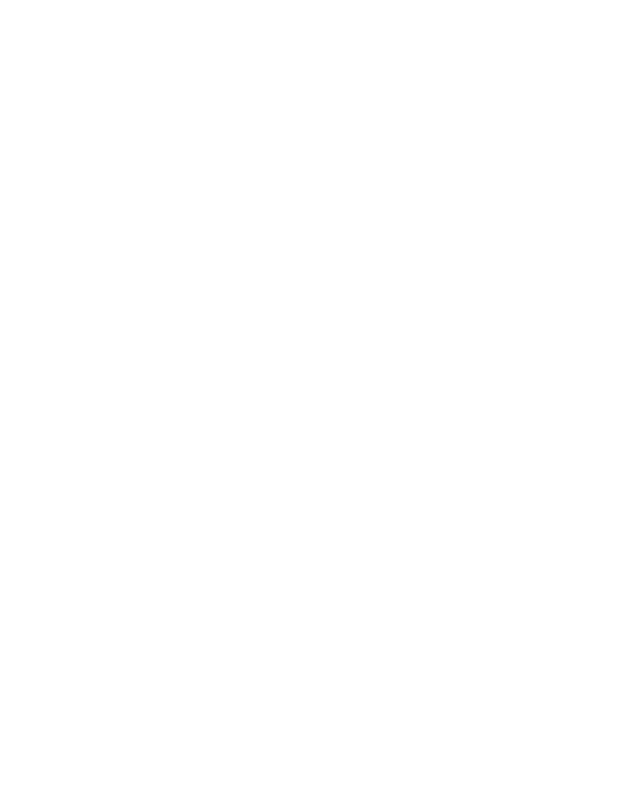
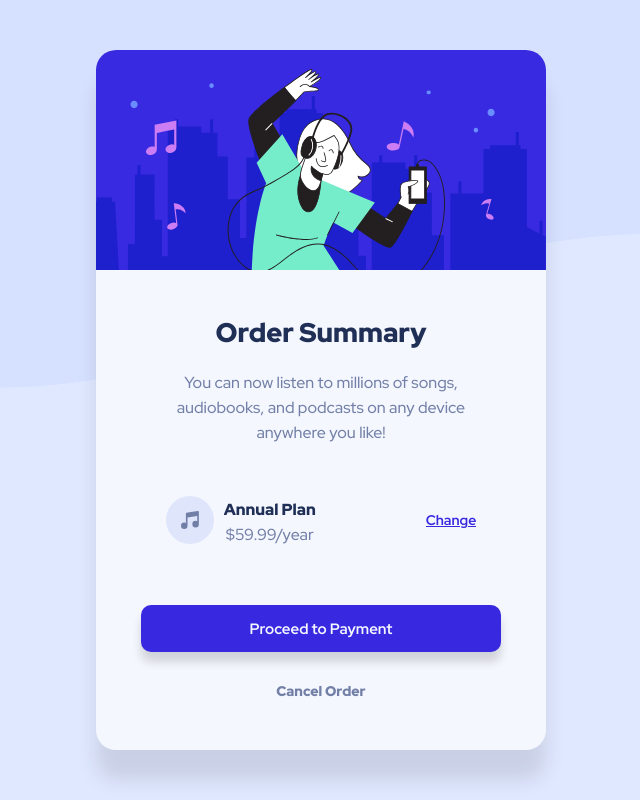
Before and after one commit to Acr2004/Order-Summary-Card-Component, a plain HTML site: page index.html in a window 1280 px wide. Shown: the whole page, without its empty margins (319-959 px from the left). Drawn offline with Linux system fonts and the light colour scheme.

Commit message:
Version 1.0.1

```diff
--- a/index.html
+++ b/index.html
@@ -14,7 +14,29 @@
 
     <body>
         <main>
+            <img src="Images/illustration-hero.svg" alt="Happy Music Listener">
 
+            <div id="card-text">
+                <div id="title-desc">
+                    <h1>Order Summary</h1>
+                    <p>You can now listen to millions of songs, audiobooks, and podcasts on any device anywhere you like!</p>
+                </div>
+
+                <div id="plan">
+                    <img id="music-icon" src="Images/icon-music.svg" alt="Music Icon">
+                    <div id="price">
+                        <span id="plan-title">Annual Plan</span>
+                        <span id="plan-price">$59.99/year</span>
+                    </div>
+                    <div id="plan-change-div">
+                        <span id="plan-change">Change</span>
+                    </div>
+                </div>
+
+                <button>Proceed to Payment</button>
+
+                <span id="cancel">Cancel Order</span>
+            </div>
         </main>
     </body>
 </html>
--- a/style.css
+++ b/style.css
@@ -4,6 +4,7 @@
     --bright-blue: rgb(56, 41, 224);
     --dark-blue: rgb(31, 47, 86);
     --desaturated-blue: rgb(114, 128, 167);
+    --medium-slate-blue: rgb(119, 109, 241);
     --pale-blue: rgb(224, 232, 255);
     --very-pale-blue: rgb(245, 247, 255);
 }
@@ -23,5 +24,119 @@
     justify-content: center;
     width: 100%;
     height: 100vh;
-    background-color: var(--very-dark-blue-mainbg);
+    background: url(Images/pattern-background-desktop.svg) no-repeat ;
+    background-size: contain;
+    background-color: var(--pale-blue);
+    padding: 20px;
 }
+
+main {
+    max-width: 450px;
+    height: 700px;
+    background-color: var(--very-pale-blue);
+    border-radius: 20px;
+    text-align: center;
+    box-shadow: 0 30px 20px 0 rgba(0, 0, 0, 0.1);
+}
+
+h1 {
+    margin: 40px 0 20px 0;
+    font-size: 27px;
+    font-weight: 900;
+    color: var(--dark-blue);
+}
+
+p {
+    color: var(--desaturated-blue);
+    padding: 0 50px 50px 50px;
+    line-height: 25px;
+    font-size: 16px;
+}
+
+#plan {
+    display: flex;
+    width: 69%;
+    align-items: center;
+    margin: auto;
+}
+
+#music-icon {
+    margin-right: 10px;
+}
+
+#price {
+    display: flex;
+    flex-direction: column;
+    color: var(--desaturated-blue);
+}
+
+#plan-title {
+    color: var(--dark-blue);
+    font-weight: 900;
+    padding: 4px 0;
+}
+
+#plan-change-div {
+    margin: 0 0 0 auto;
+    text-align: right;
+    font-size: 14px;
+    color: var(--bright-blue);
+    font-weight: 700;
+    text-decoration: underline;
+    cursor: pointer;
+    transition: 0.6s ease;
+}
+
+#plan-change-div:hover {
+    color: var(--medium-slate-blue);
+    transition: 0.6s ease;
+    text-decoration: none;
+}
+
+button {
+    display: block;
+    text-align: center;
+    margin: 60px auto 28px auto;
+    font-size: 15px;
+    font-weight: 700;
+    color: var(--very-pale-blue);
+    background-color: var(--bright-blue);
+    height: 47px;
+    width: 80%;
+    border-radius: 10px;
+    box-shadow: 0 10px 10px 0 rgba(0, 0, 0, 0.15);
+    cursor: pointer;
+    transition: 0.6s ease;
+}
+
+button:hover {
+    background-color: var(--medium-slate-blue);
+    transition: 0.6s ease;
+}
+
+#cancel {
+    font-size: 14px;
+    font-weight: 900;
+    color: var(--desaturated-blue);
+    cursor: pointer;
+    transition: 0.6s ease;
+}
+
+#cancel:hover {
+    color: var(--dark-blue);
+    transition: 0.6s ease;
+}
+
+@media only screen and (max-height: 725px) {
+    main {
+        height: 650px;
+    }
+
+    p {
+        padding: 0 50px 20px 50px;
+    }
+
+    button {
+        margin-top: 30px;
+    }
+}
```
Also changed, not shown: Design/Solution/Desktop Solution.png (added), Design/Solution/Mobile Solution.png (added), 1 other file.
